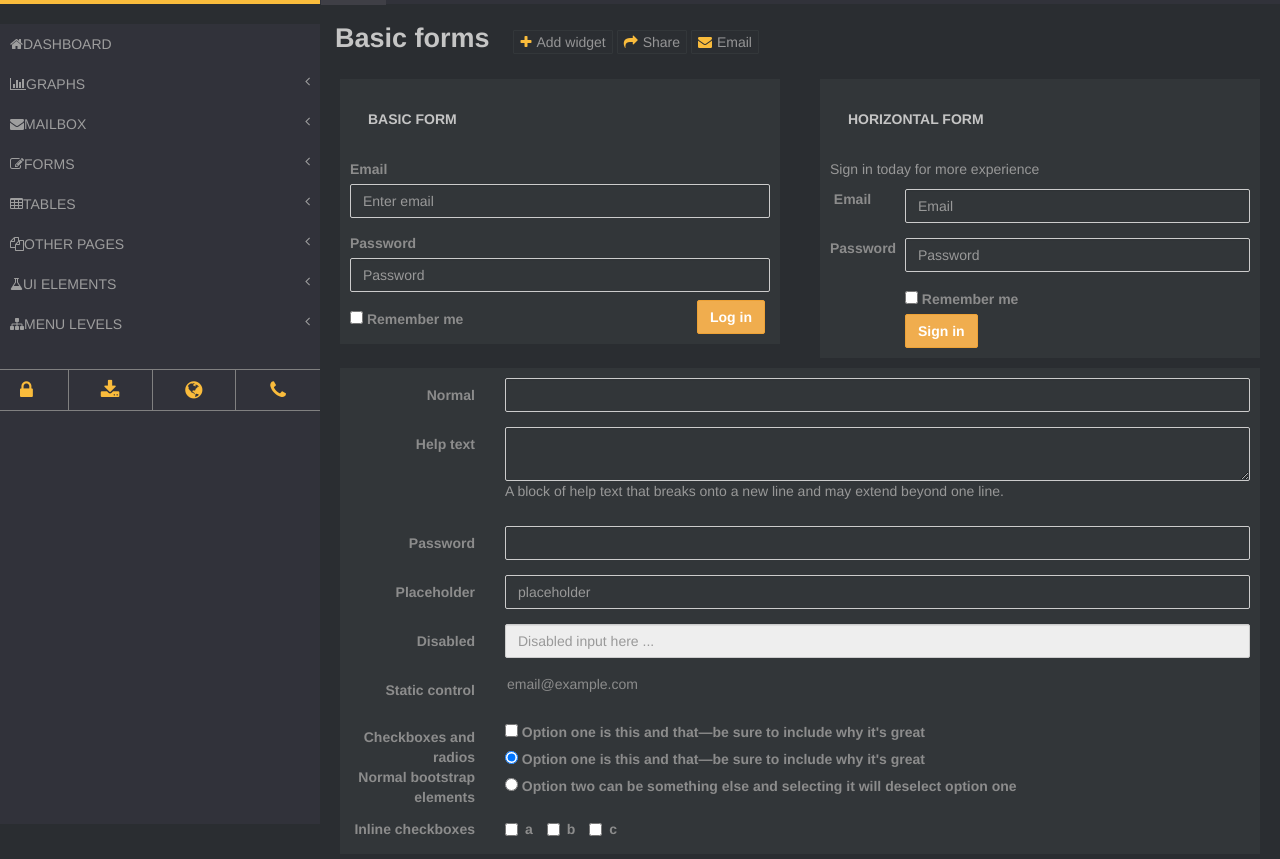
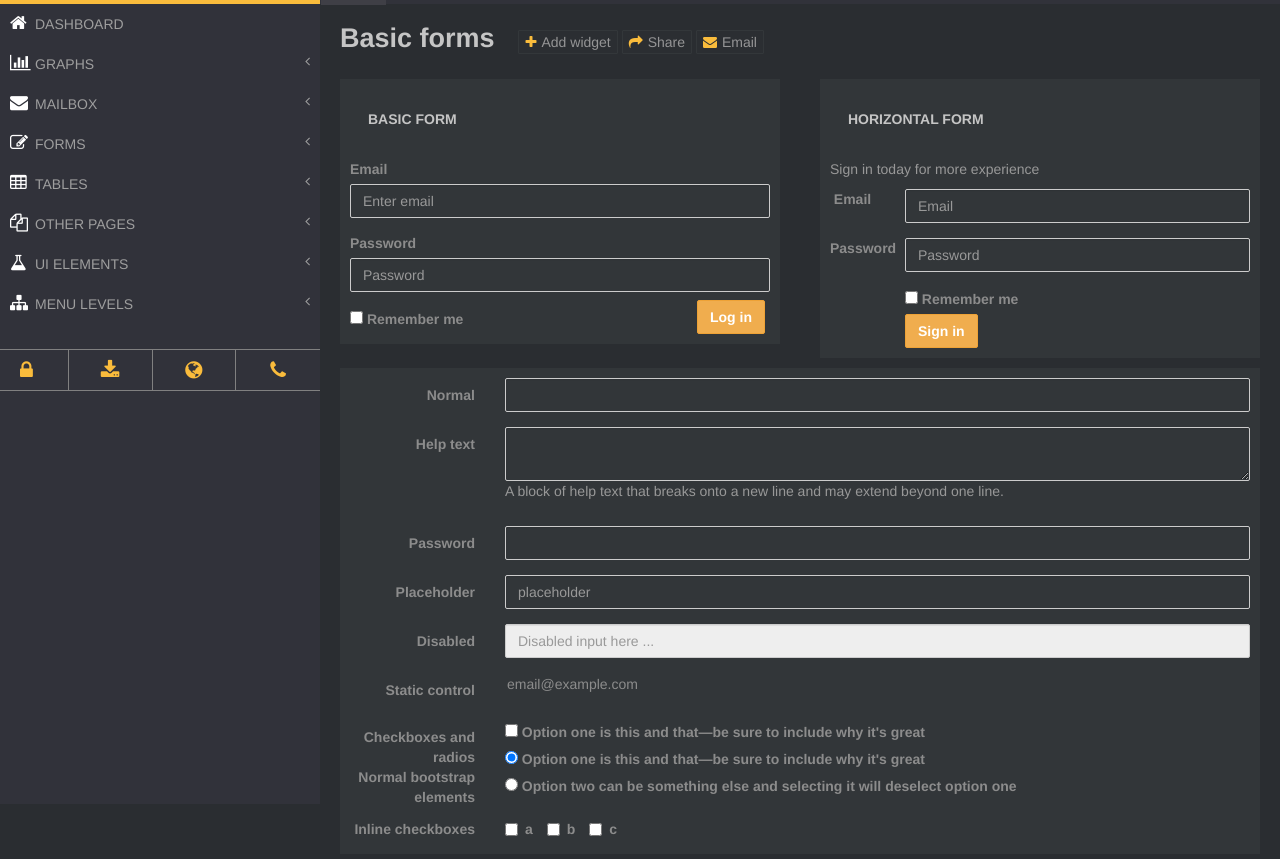
Before and after one commit to ArianeH/dashboard-layout, a plain HTML site: page index.html in a window 1280 px wide. Shown: the part 61-920 px from the top of the page. Drawn offline with nearby package versions, Linux system fonts and the light colour scheme.

Commit message:
Adjusted layout spacing and color settings of side-navbar

```diff
--- a/index.html
+++ b/index.html
@@ -60,12 +60,17 @@
 
     <div class="row">
       <div class="col-xs-3 side-navbar">
-        <div class="side-navbar-heading"><i class="fa fa-home" aria-hidden="true"></i>Dashboard</div>
+        <div class="side-navbar-heading">
+        <i class="fa fa-home" aria-hidden="true"></i>
+        <div class="accordion-tag">Dashboard</div>
+        </div>
 
         <div class="accordion-container">
           <a href="#" class="accordion-toggle">
             <div class="accordion-link">
-              <i class="fa fa-bar-chart" aria-hidden="true"></i>Graphs<i class="indicator fa fa-angle-left" aria-hidden="true"></i>
+              <i class="fa fa-bar-chart" aria-hidden="true"></i>
+              <div class="accordion-tag">Graphs</div>
+              <i class="indicator fa fa-angle-left" aria-hidden="true"></i>
             </div>
           </a>
           <ul class="accordion-content">
@@ -75,7 +80,9 @@
         <div class="accordion-container">
           <a href="#" class="accordion-toggle">
             <div class="accordion-link">
-              <i class="fa fa-envelope" aria-hidden="true"></i>Mailbox<i class="indicator fa fa-angle-left" aria-hidden="true"></i>
+              <i class="fa fa-envelope" aria-hidden="true"></i>
+              <div class="accordion-tag">Mailbox</div>
+              <i class="indicator fa fa-angle-left" aria-hidden="true"></i>
             </div>
           </a>
           <ul class="accordion-content">
@@ -85,7 +92,9 @@
         <div class="accordion-container">
           <a href="#" class="accordion-toggle">
             <div class="accordion-link">
-              <i class="fa fa-pencil-square-o" aria-hidden="true"></i>Forms<i class="indicator fa fa-angle-left" aria-hidden="true"></i>
+              <i class="fa fa-pencil-square-o" aria-hidden="true"></i>
+              <div class="accordion-tag">Forms</div>
+              <i class="indicator fa fa-angle-left" aria-hidden="true"></i>
             </div>
           </a>
           <ul class="accordion-content">
@@ -97,7 +106,9 @@
         <div class="accordion-container">
           <a href="#" class="accordion-toggle">
             <div class="accordion-link">
-              <i class="fa fa-table" aria-hidden="true"></i>Tables<i class="indicator fa fa-angle-left" aria-hidden="true"></i>
+              <i class="fa fa-table" aria-hidden="true"></i>
+              <div class="accordion-tag">Tables</div>
+              <i class="indicator fa fa-angle-left" aria-hidden="true"></i>
             </div>
           </a>
           <ul class="accordion-content">
@@ -107,7 +118,9 @@
         <div class="accordion-container">
           <a href="#" class="accordion-toggle">
             <div class="accordion-link">
-              <i class="fa fa-files-o" aria-hidden="true"></i>Other pages<i class="indicator fa fa-angle-left" aria-hidden="true"></i>
+              <i class="fa fa-files-o" aria-hidden="true"></i>
+              <div class="accordion-tag">Other pages</div>
+              <i class="indicator fa fa-angle-left" aria-hidden="true"></i>
             </div>
           </a>
           <ul class="accordion-content">
@@ -117,7 +130,9 @@
         <div class="accordion-container">
           <a href="#" class="accordion-toggle">
             <div class="accordion-link">
-              <i class="fa fa-flask" aria-hidden="true"></i>UI Elements<i class="indicator fa fa-angle-left" aria-hidden="true"></i>
+              <i class="fa fa-flask" aria-hidden="true"></i>
+              <div class="accordion-tag">UI Elements</div>
+              <i class="indicator fa fa-angle-left" aria-hidden="true"></i>
             </div>
           </a>
           <ul class="accordion-content">
@@ -127,7 +142,9 @@
         <div class="accordion-container">
           <a href="#" class="accordion-toggle">
             <div class="accordion-link">
-              <i class="fa fa-sitemap" aria-hidden="true"></i>Menu levels<i class="indicator fa fa-angle-left" aria-hidden="true"></i>
+              <i class="fa fa-sitemap" aria-hidden="true"></i>
+              <div class="accordion-tag">Menu levels</div>
+              <i class="indicator fa fa-angle-left" aria-hidden="true"></i>
             </div>
           </a>
           <ul class="accordion-content">
--- a/style.css
+++ b/style.css
@@ -32,6 +32,7 @@
 .navbar {
   background-color: #31323a;
   height: 65px;
+  margin-bottom: 0px;
   padding: 0px 30px;
   border-radius: 0px;
 /*  display: flex;
@@ -144,7 +145,7 @@
 
 /*FORM SECTION*/
 .form-heading-section {
-  margin-bottom: 20px;
+  margin: 20px 0px 20px 5px;
 }
 #secondary-header > h2 {
   font-size: 27px;
@@ -237,6 +238,14 @@
 .accordion-container {
   position: relative;
 }
+.accordion-tag {
+  position: absolute;
+  left: 35px;
+  top: 10px;
+}
+#accordion-icon{
+  color: white;
+}
 .accordion-content {
   display: none;
   padding-left: 25px;
@@ -268,3 +277,7 @@
   background-color: #3f3f46;
   color: white;
 }
+.accordion-link > .fa:not(.fa-angle-left):not(.fa-angle-down), .side-navbar-heading > .fa {
+  color: white;
+  font-size: 18px;
+}
```
